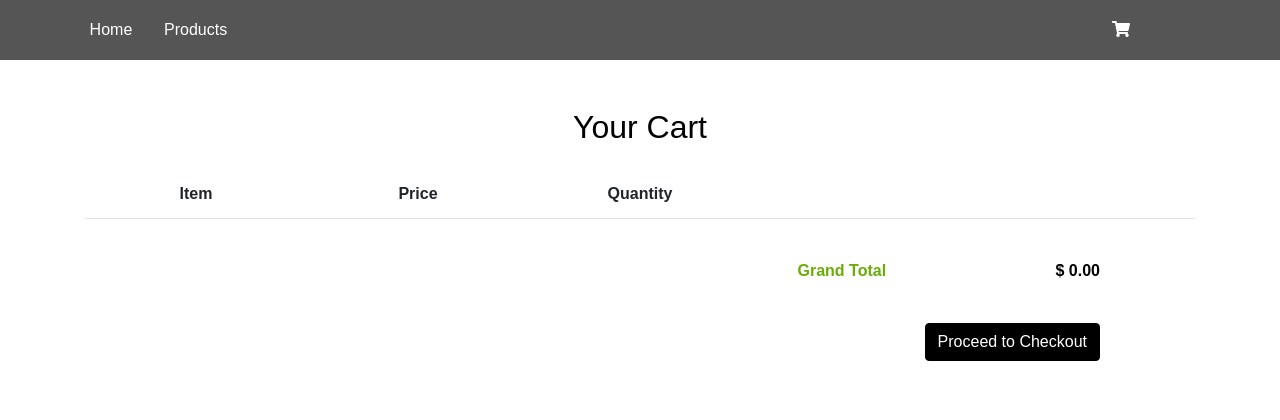
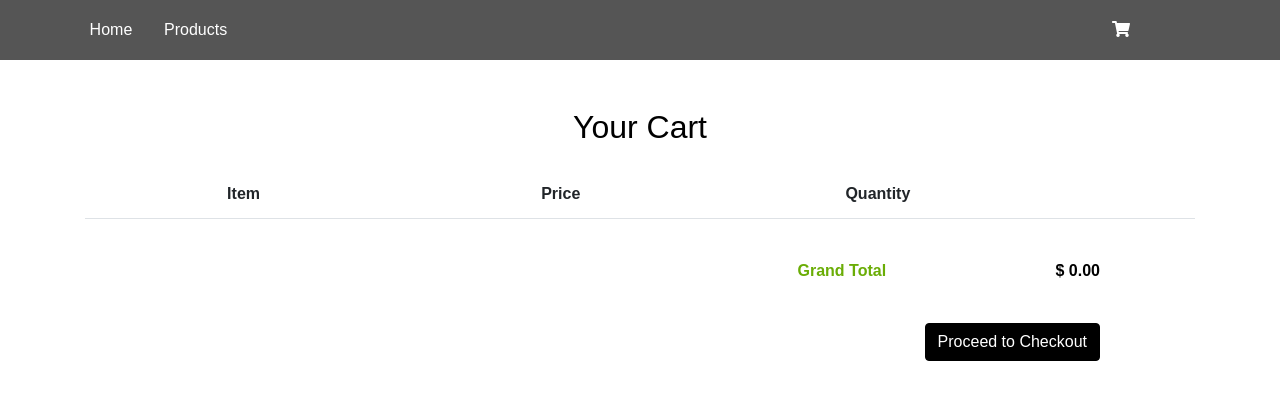
Before and after one commit to lm1298/VestStore, a Django app: page /cart/ in a window 1280 px wide. Shown: the top 420 px of the page. Run offline with Django 5.2, Linux system fonts and the light colour scheme; lists and menus that the app fills with data are empty; some libraries are stand-ins or nearby versions.

Commit message:
SCRUM-46 Add css for colum width update

```diff
--- a/vests/static/css/cart-styles.css
+++ b/vests/static/css/cart-styles.css
@@ -60,3 +60,6 @@ body {
     font-weight: bold; /* Optionally make the text bold */
     text-align: left;
 }
+.col-width1 {
+    width: 10%; /* Adjust this value as needed */
+}
```
